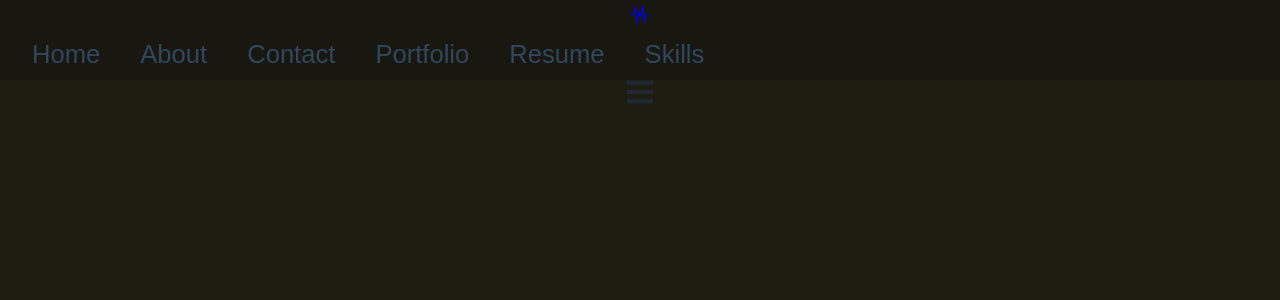
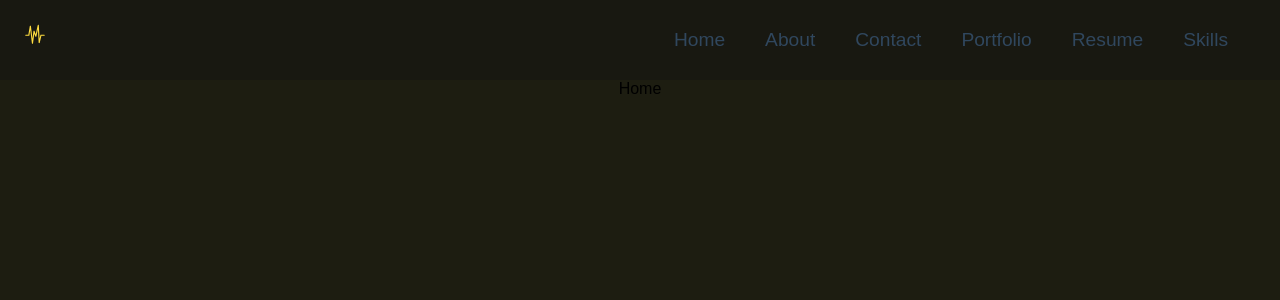
Before and after one commit to ahmad-mj/react-portfolio, a React (Create React App) app: page / in a window 1280 px wide. Shown: the top 300 px of the page. Built offline with nearby package versions, Linux system fonts and the light colour scheme; a web font is replaced by a local one.

Commit message:
Update style

```diff
--- a/src/components/navbar/styles.scss
+++ b/src/components/navbar/styles.scss
@@ -1,44 +1,27 @@
 @import '../../global.scss';
 
 .navbar {
-    position: fixed;
-    top: 0;
+    display: flex;
+    justify-content: center;
     width: 100%;
     height: 80px;
     transition: all 0.8s ease;
     background: $theme-navbar-color;
     color: $mainColor;
-    z-index: 10;
+    font-size: 1.2rem;
 
-    .wrapper {
+
+    .navbar_container {
         display: flex;
         justify-content: space-between;
-        padding: 10px 30px;
+        padding: 20px 20px;
+        width: 100%;
 
+        .navbar_logo {
+            color: $theme-main-color;
+            cursor: pointer;
+        }
 
-
-
-    }
-
-    &.active {
-        background-color: $darkColor;
-        color: $darkColor;
-
-        .left {
-            .hamburger-menu {
-                .line-1 {
-                    transform: rotate(45deg);
-                }
-
-                .line-2 {
-                    opacity: 0;
-                }
-
-                .line-3 {
-                    transform: rotate(-45deg);
-                }
-            }
-        }
     }
 
     .navbar_menu {
@@ -49,8 +32,8 @@
 
         .menu_item {
             line-height: 40px;
-            margin-left: 1.5rem;
-            font-size: 1.6rem;
+            margin-right: 1.5rem;
+            font-size: 1.2rem;
 
             &::after {
                 content: '';
@@ -74,15 +57,28 @@
                 padding: 0.5rem;
 
             }
+
+            &.active {
+                background-color: $darkColor;
+                color: $darkColor;
+            }
         }
     }
 
-
+    .toggleIcon {
+        display: none;
+    }
 }
 
 
 
+
+
+
+
+
 @media only screen and (max-width: 768px) {
+   .navbar{
     .navbar_menu {
         display: flex;
         flex-direction: column;
@@ -91,7 +87,7 @@
         top: 80px;
         left: -110%;
         opacity: 1;
-        transition: all 0.5 ease;
+        transition: all 0.8s ease;
 
         &.active {
             background: $firstColor;
@@ -100,33 +96,37 @@
             width: 100%;
 
         }
-    }
-
-    // .hamburger-menu.line {
-    //     display: block;
-    //     cursor: pointer;
-    //     color: $theme-main-color;
-    //     padding-right: 20px;
-    // }
-
-    .left {
-        .hamburger-menu {
-            display: flex;
-            flex-direction: column;
-            justify-content: space-between;
-            width: 30px;
-            height: 25px;
-            margin-top: 10px;
-            cursor: pointer;
-
-            .line {
-                background-color: $theme-main-color;
-                width: 100%;
-                height: 3px;
-                transform-origin: left;
-                transition: all 0.8s ease;
-            }
+        .menu_item {
+        border: solid 1px $darkColor;
+        margin: 0;
+        padding: 20px 0;
         }
     }
 
+    .toggleIcon {
+        display: block;
+        cursor: pointer;
+        color: $theme-main-color;
+    }
+
+//     .left {
+//         .hamburger-menu {
+//             display: flex;
+//             flex-direction: column;
+//             justify-content: space-between;
+//             width: 30px;
+//             height: 25px;
+//             margin-top: 10px;
+//             cursor: pointer;
+
+//             .line {
+//                 background-color: $theme-main-color;
+//                 width: 100%;
+//                 height: 3px;
+//                 transform-origin: left;
+//                 transition: all 0.8s ease;
+//             }
+//         }
+//     }
 }
+}
```
